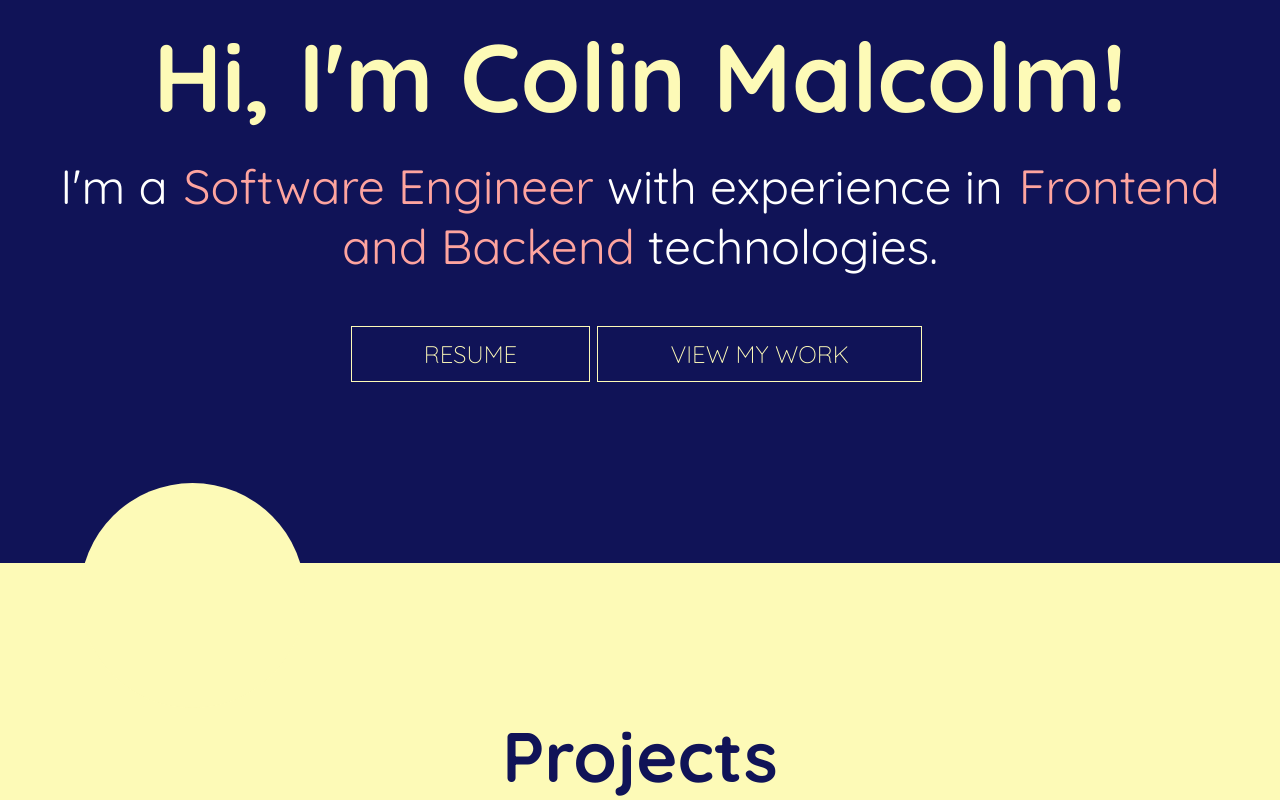
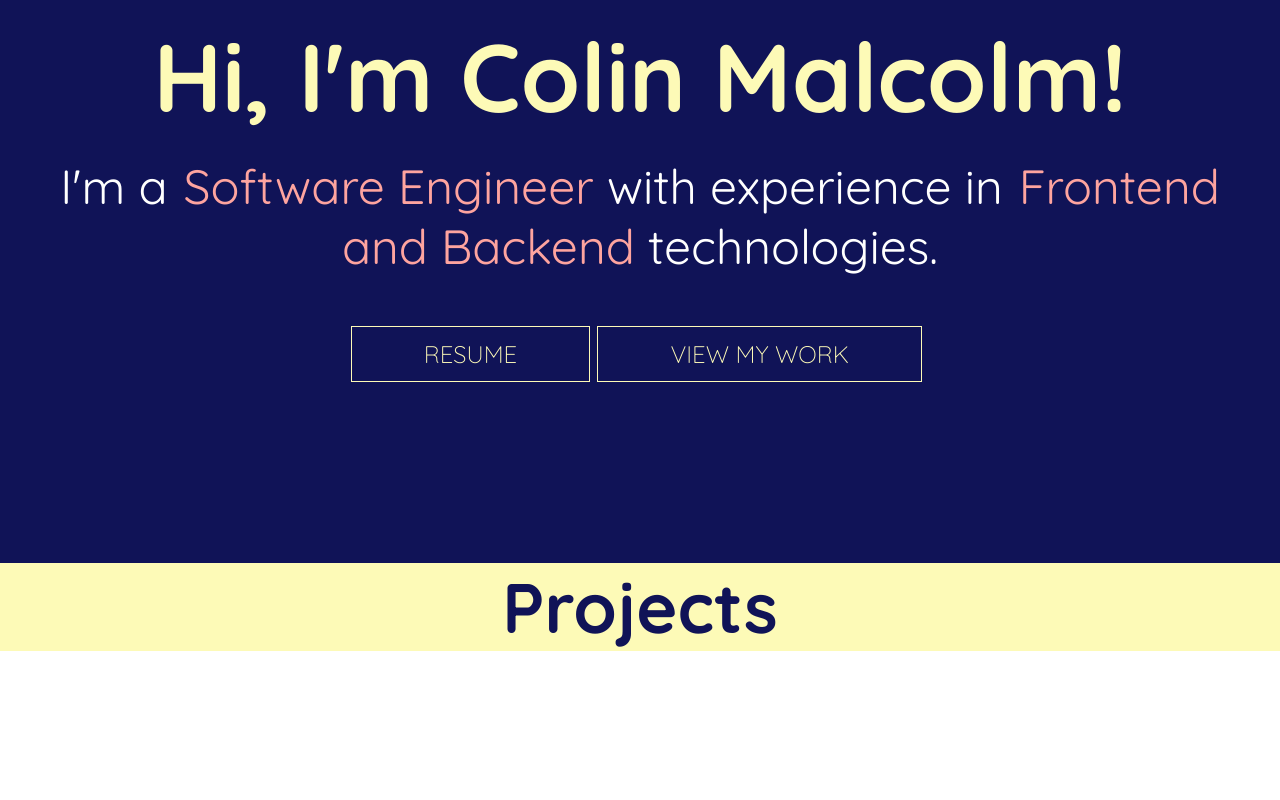
Before and after one commit to malcolmc10/LandingPage, a React (Create React App) app in the folder client/: page / in a window 1280 px wide. Shown: the part 257-1057 px from the top of the page. After the commit the page ends 908 px from the top, so only its background shows below. Built offline with nearby package versions, Linux system fonts and the light colour scheme.

Commit message:
added resume link

```diff
--- a/client/src/components/Welcome.jsx
+++ b/client/src/components/Welcome.jsx
@@ -21,7 +21,7 @@ function Welcome() {
 
 
 <div className="button_welcome">
-<a href="something" class="button2 ">Resume</a>
+<a href="https://pdfhost.io/v/NsnhIGvUj_Colin_Malcolm_Resume_2021" class="button2 ">Resume</a>
 <a href="something" class="button2 ">View My Work</a>
 </div>
 
--- a/client/src/components/Work.css
+++ b/client/src/components/Work.css
@@ -3,7 +3,7 @@
   /* padding-top: 150px; */
 }
 
-.dot {
+/* .dot {
   height: 225px;
   width: 225px;
   background-color: #fdfab7;
@@ -12,12 +12,13 @@
   margin-left: 80px;
   z-index: 10;
   margin-top: -80px;
-}
+} */
 
 .projectheading {
   text-align: center;
   font-size: 70px;
   color: #101357;
+  font-weight: 900;
 
 
 }
--- a/client/src/components/Work.jsx
+++ b/client/src/components/Work.jsx
@@ -5,9 +5,12 @@ class Work extends Component {
   render() {
     return (
       <div className="work">
-        <span class="dot"></span>
+        {/* <span class="dot"></span> */}
 
-         <h1 className="projectheading">Projects</h1>
+        <h1 className="projectheading">Projects</h1>
+
+
+
       </div>
     );
   }
```
